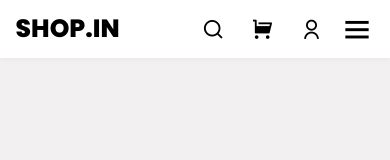
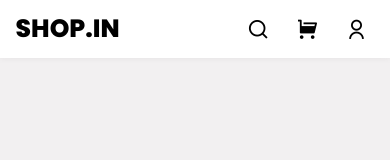
Before and after one commit to Jensilin338/E-commerce, a plain HTML site: page index.html in a window 390 px wide. Shown: the top 160 px of the page. Drawn offline with nearby package versions, Linux system fonts and the light colour scheme.

Commit message:
Update style.css

```diff
--- a/css/style.css
+++ b/css/style.css
@@ -466,9 +466,6 @@ section{
     }
 }
 @media(max-width: 1050px){
-    #menu-icon{
-        display: block;
-    }
     .navlist{
         position: absolute;
         width: 100%;
```
